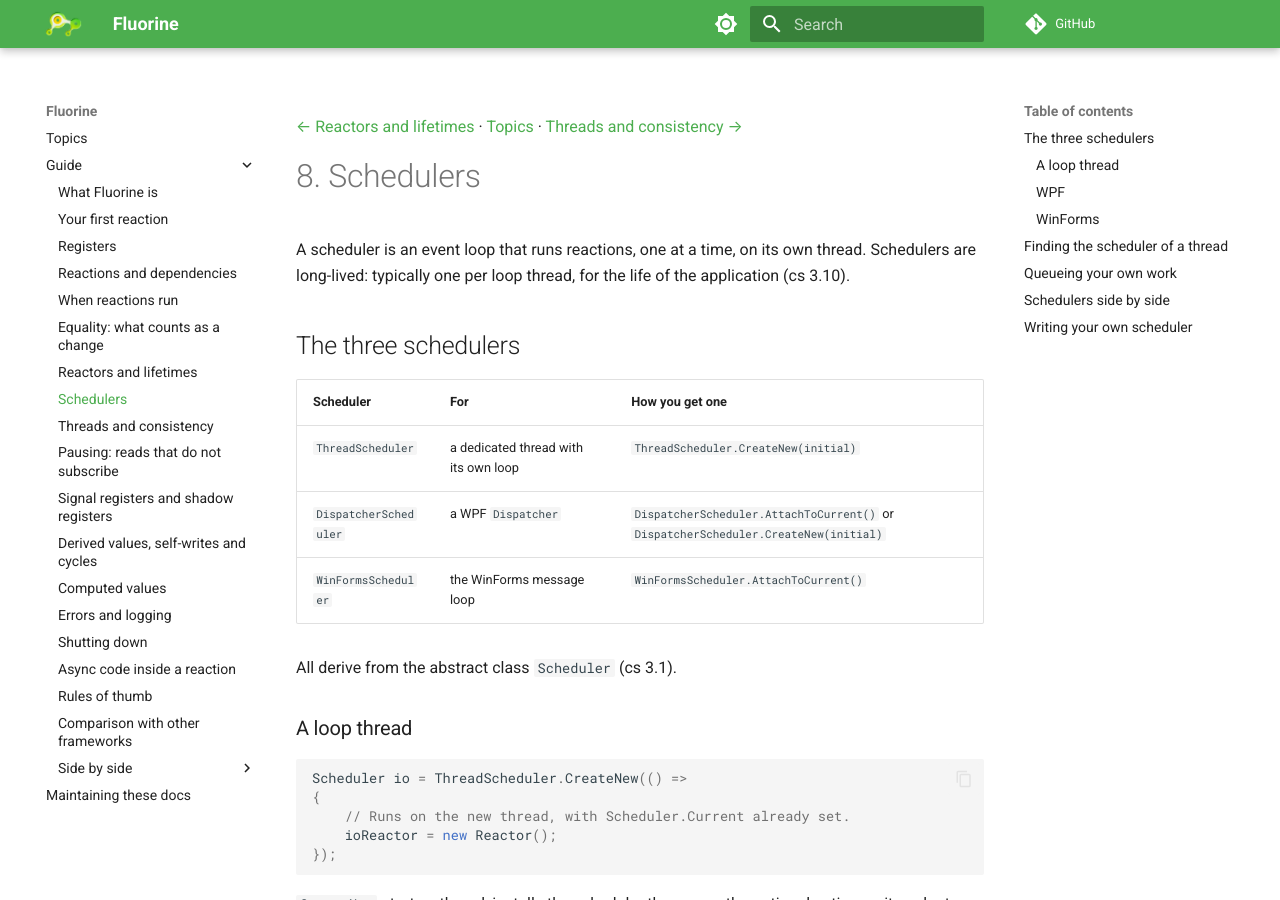
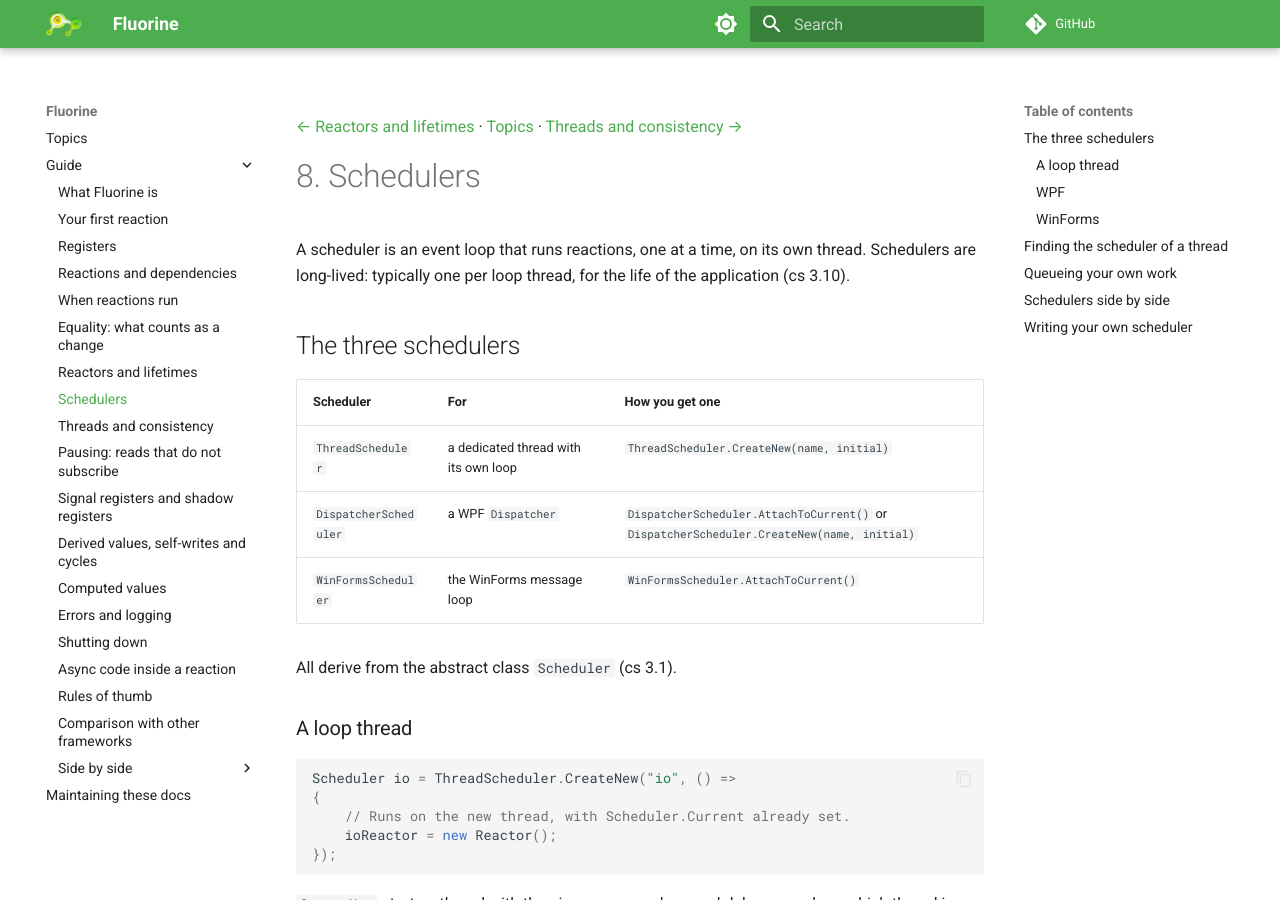
Before and after one commit to flintvane/fluorine, an MkDocs documentation site: the page built from docs/topics/schedulers.md, in a window 1280 px wide and 900 px high. Built offline with MkDocs 1.6.1 and Material for MkDocs 9.7.7, drawn with Linux system fonts in a browser that asks for light colours; comment, search, counter and statistics services are not loaded; some of the changed text lies outside the part shown.

Commit message:
docs: CreateNew takes a required thread name (cs 4.2/5.2)

````diff
--- a/docs/topics/schedulers.md
+++ b/docs/topics/schedulers.md
@@ -8,8 +8,8 @@ A scheduler is an event loop that runs reactions, one at a time, on its own thre
 
 | Scheduler | For | How you get one |
 |---|---|---|
-| `ThreadScheduler` | a dedicated thread with its own loop | `ThreadScheduler.CreateNew(initial)` |
-| `DispatcherScheduler` | a WPF `Dispatcher` | `DispatcherScheduler.AttachToCurrent()` or `DispatcherScheduler.CreateNew(initial)` |
+| `ThreadScheduler` | a dedicated thread with its own loop | `ThreadScheduler.CreateNew(name, initial)` |
+| `DispatcherScheduler` | a WPF `Dispatcher` | `DispatcherScheduler.AttachToCurrent()` or `DispatcherScheduler.CreateNew(name, initial)` |
 | `WinFormsScheduler` | the WinForms message loop | `WinFormsScheduler.AttachToCurrent()` |
 
 All derive from the abstract class `Scheduler` (cs 3.1).
@@ -17,14 +17,14 @@ All derive from the abstract class `Scheduler` (cs 3.1).
 ### A loop thread
 
 ```csharp
-Scheduler io = ThreadScheduler.CreateNew(() =>
+Scheduler io = ThreadScheduler.CreateNew("io", () =>
 {
     // Runs on the new thread, with Scheduler.Current already set.
     ioReactor = new Reactor();
 });
 ```
 
-`CreateNew` starts a thread, installs the scheduler there, runs the optional action on it, and returns once the action has finished. The loop then runs on that thread (cs 4.2). If the action throws, the exception goes unwrapped to `Reactive.UnhandledException`, and the scheduler carries on as if the action had completed: `CreateNew` returns it and the loop runs (cs 4.2, 5.2).
+`CreateNew` starts a thread with the given name, so logs and debuggers show which thread is which, installs the scheduler there, runs the optional action on it, and returns once the action has finished. The loop then runs on that thread (cs 4.2). If the action throws, the exception goes unwrapped to `Reactive.UnhandledException`, and the scheduler carries on as if the action had completed: `CreateNew` returns it and the loop runs (cs 4.2, 5.2).
 
 ### WPF
 
````
Also changed, not shown: docs/topics/first-reaction.md (+2 -2 lines).
